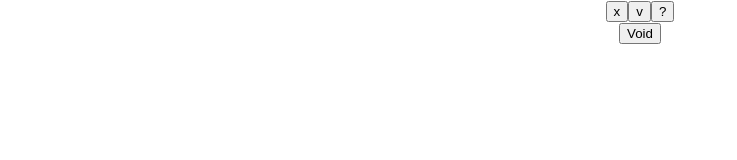
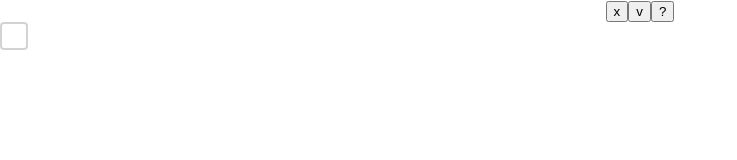
Before and after one commit to stephanowallace/ts-picross, a React (Create React App) app: page / in a window 1280 px wide. Shown: the top 160 px of the page, without its empty margins (0-737 px from the left). Built offline with nearby package versions, Linux system fonts and the light colour scheme.

Commit message:
add style to cell component

```diff
--- a/src/components/Cell/index.tsx
+++ b/src/components/Cell/index.tsx
@@ -1,11 +1,50 @@
 import React, { useContext, useState } from "react";
+import styled from "styled-components";
 import { CellContext } from "../../contexts/CellType.context";
+
+interface IContainerProps {
+  state: CellType;
+}
+
+const Container = styled.div<IContainerProps>`
+  align-items: center;
+  background-color: ${({ state }) => (state === "Fill" ? "blue" : "white")};
+  border: 2px solid lightgray;
+  border-radius: 4px;
+  color: ${({ state }) => (state === "Ignore" ? "red" : "blue")};
+  cursor: pointer;
+  display: flex;
+  font-weight: bold;
+  height: 24px;
+  justify-content: center;
+  transition: all 0.25s;
+  width: 24px;
+
+  &:hover {
+    border: 2px solid black;
+  }
+`;
 
 const Cell = () => {
   const { type } = useContext(CellContext);
   const [cellState, setCellState] = useState<CellType>("Void");
 
-  return <button onClick={() => setCellState(type)}>{cellState}</button>;
+  const renderContent = () => {
+    switch (cellState) {
+      case "Ignore":
+        return "X";
+      case "Doubt":
+        return "?";
+      default:
+        return "";
+    }
+  };
+
+  return (
+    <Container onClick={() => setCellState(type)} state={cellState}>
+      {renderContent()}
+    </Container>
+  );
 };
 
 export default Cell;
```
